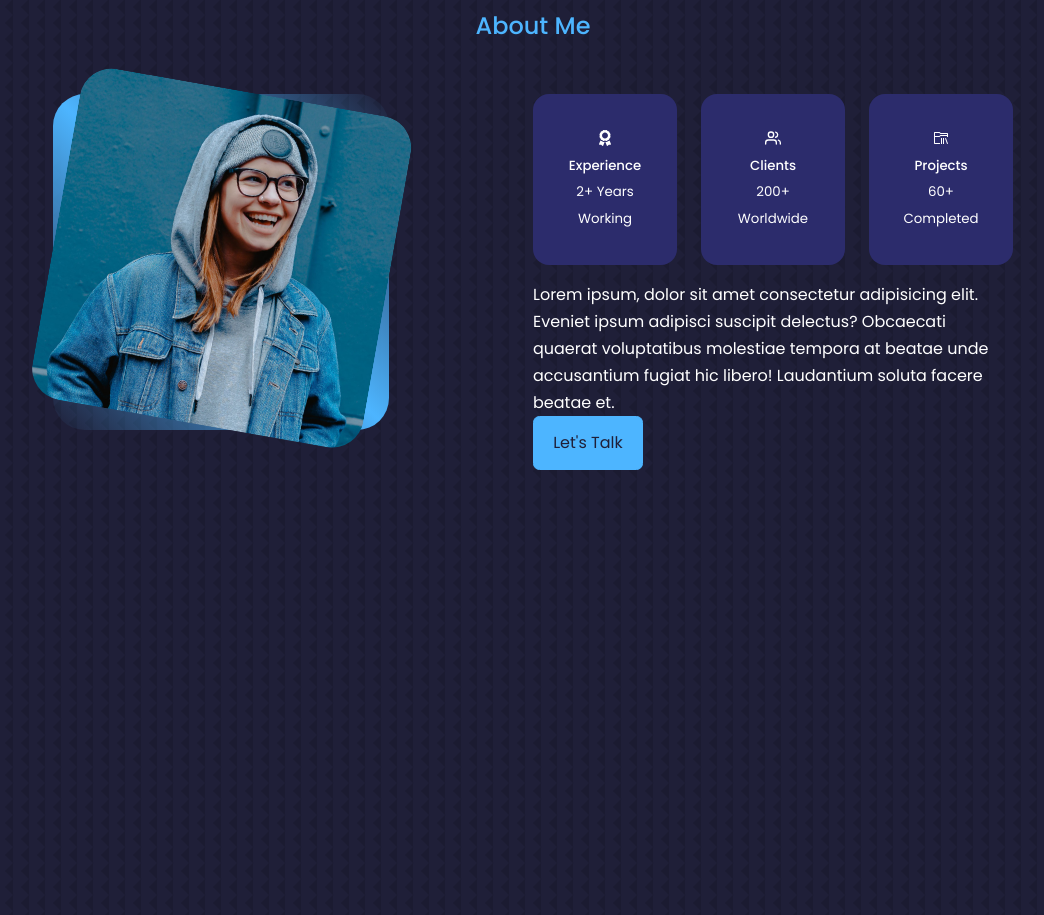
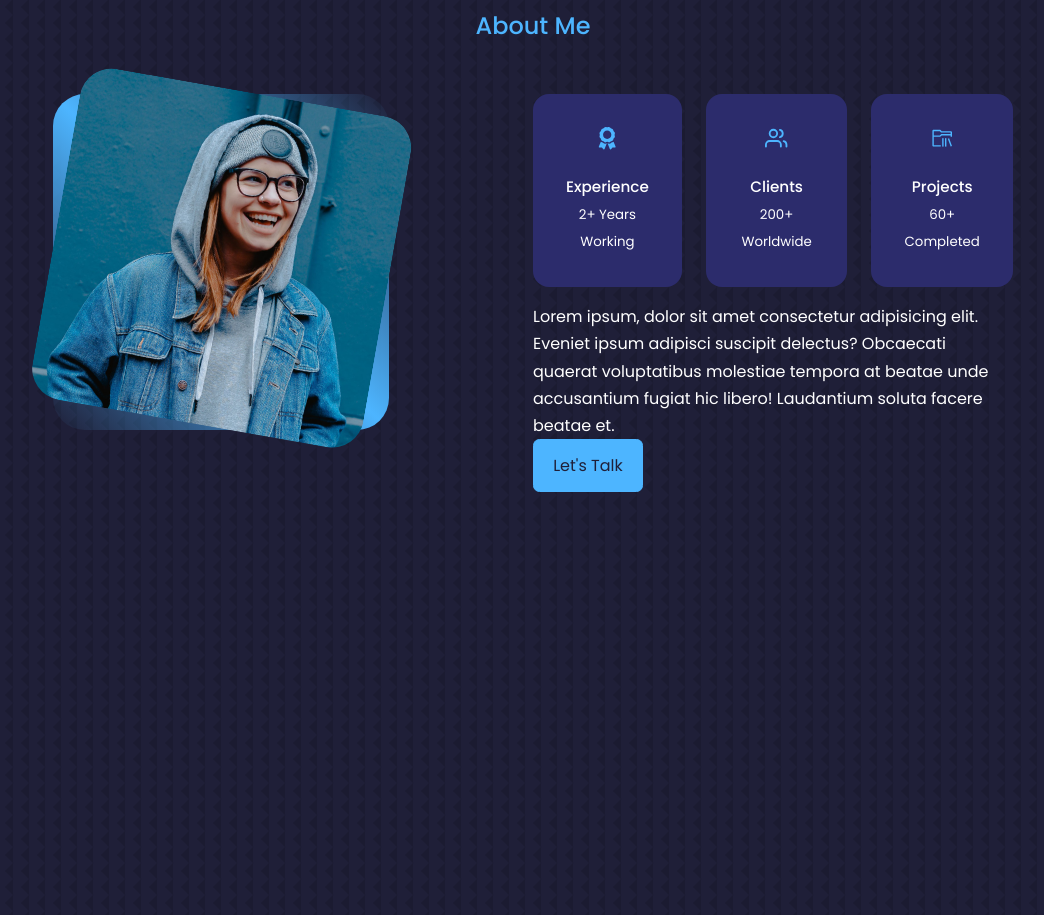
Before and after one commit to Lukmon492/Portfolio-project, a React (Vite) app in the folder New-portfolio/: page / in a window 1280 px wide. Shown: the part 945-1860 px from the top of the page, without its empty margins (107-1151 px from the left). Built offline with nearby package versions, Linux system fonts and the light colour scheme.

Commit message:
styling about component

```diff
--- a/New-portfolio/src/components/about/about.css
+++ b/New-portfolio/src/components/about/about.css
@@ -41,8 +41,18 @@
   border-radius: 1rem;
   padding: 2rem;
   text-align: center;
+  transition: var(--transition);
 }
 .about__card:hover {
   background: transparent;
   border-color: var(--color-primary-variant);
+  cursor: default;
 }
+.about__icon {
+  color: var(--color-primary);
+  font-size: 1.4rem;
+  margin-bottom: 1rem;
+}
+.about__card h5 {
+  font-size: 0.95rem;
+}
```
